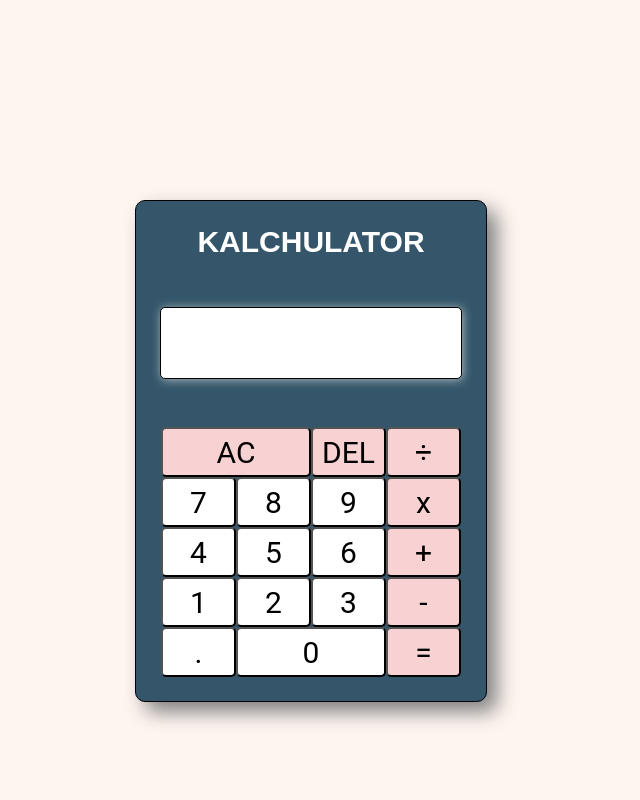
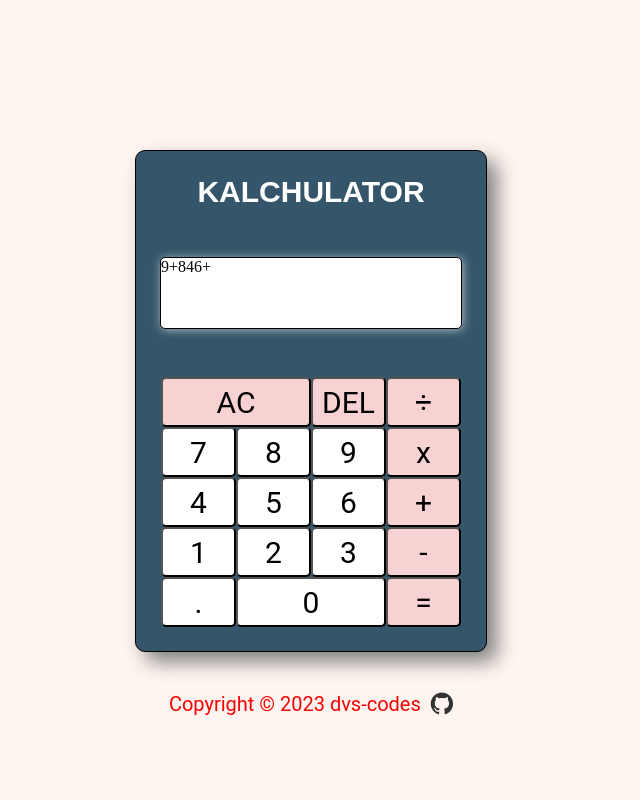
Before and after one commit to dvs-codes/calculator, a plain HTML site: page index.html in a window 1280 px wide. Shown: the top 800 px of the page, without its empty margins (329-969 px from the left). Drawn offline with Linux system fonts and the light colour scheme.

Commit message:
fix position of credits with respect to calculator.

```diff
--- a/index.html
+++ b/index.html
@@ -11,7 +11,7 @@
 <body>
     <div class="container">
         <div class="title">KALCHULATOR</div>
-        <div class="display"></div>
+        <div class="display">9+846+</div>
         <div id="button-box">
             <button class="button all-clear">AC</button>
             <button class="button delete">DEL</button>
--- a/style.css
+++ b/style.css
@@ -19,7 +19,7 @@ body {
     box-shadow: 10px 10px 20px grey;
     margin: auto;
     border: 1px solid black;
-    margin-top: 200px;
+    margin-top: 150px;
 }
 
 .title {
@@ -88,6 +88,6 @@ body {
     justify-content: center;
     font-size: 20px;
     color: rgb(246, 4, 4);
-    margin-top: 200px;
+    margin-top: 20px;
     gap: 10px;
 }
```
